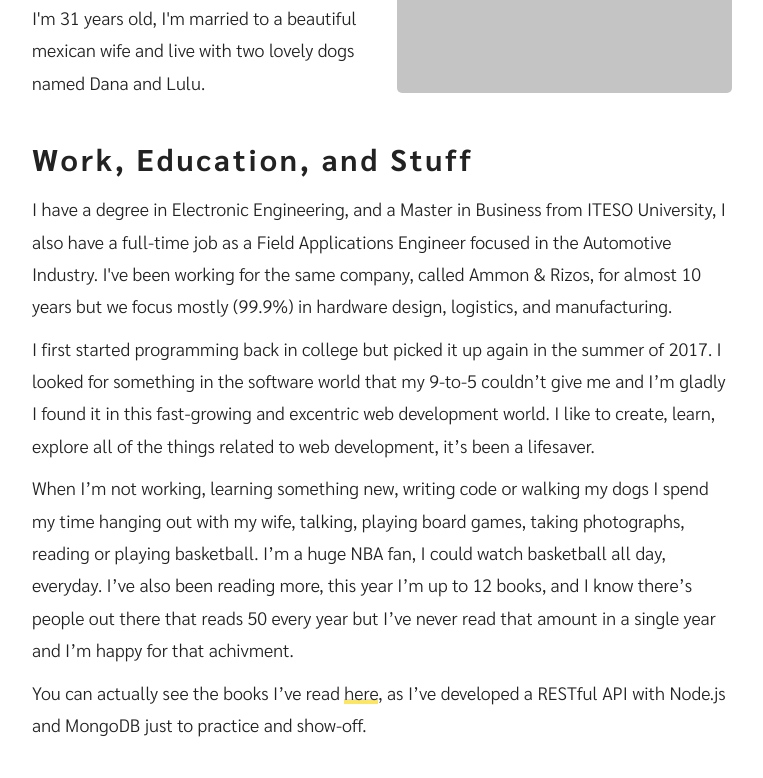
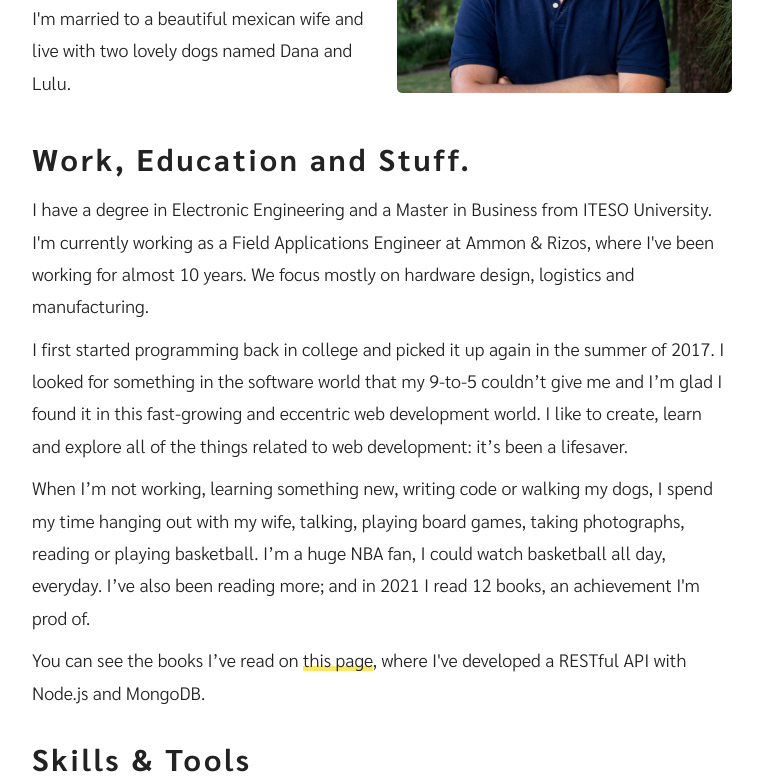
Before and after one commit to jesusrmz19/jesusrmz, a Next.js app: page /about in a window 1280 px wide. Shown: the part 800-1578 px from the top of the page, without its empty margins (258-1021 px from the left). Built offline with nearby package versions, Linux system fonts and the light colour scheme.

Commit message:
Add About images and changes in text in the about section

```diff
--- a/pages/about.js
+++ b/pages/about.js
@@ -160,6 +160,8 @@ const AboutPageStyles = styled.main`
           height: 180px;
           width: 100%;
           background: #c4c4c4;
+          background: url('../about_profile.jpg') center no-repeat;
+          background-size: cover;
           border-radius: 5px;
           display: flex;
           align-items: center;
@@ -196,7 +198,8 @@ const AboutPageStyles = styled.main`
         height: 180px;
         width: 100%;
         background: #c4c4c4;
-
+        background: url('../about_family.jpg') center no-repeat;
+        background-size: cover;
         font-family: var(--bold);
         display: flex;
         align-items: center;
@@ -275,44 +278,41 @@ export default function About() {
                   know me as the person who walks and feeds them every morning.
                 </p>
                 <p>
-                  I'm 31 years old, I'm married to a beautiful mexican wife and
-                  live with two lovely dogs named Dana and Lulu.
+                  I'm married to a beautiful mexican wife and live with two
+                  lovely dogs named Dana and Lulu.
                 </p>
               </div>
-              <div className="me__img">PICTURE COMMING SOON</div>
+              <div className="me__img"></div>
             </div>
             <div className="work">
-              <h2>Work, Education, and Stuff</h2>
+              <h2>Work, Education and Stuff.</h2>
               <p>
-                I have a degree in Electronic Engineering, and a Master in
-                Business from ITESO University, I also have a full-time job as a
-                Field Applications Engineer focused in the Automotive Industry.
-                I've been working for the same company, called Ammon & Rizos,
-                for almost 10 years but we focus mostly (99.9%) in hardware
-                design, logistics, and manufacturing.
+                I have a degree in Electronic Engineering and a Master in
+                Business from ITESO University. I'm currently working as a Field
+                Applications Engineer at Ammon & Rizos, where I've been working
+                for almost 10 years. We focus mostly on hardware design,
+                logistics and manufacturing.
               </p>
               <p>
-                I first started programming back in college but picked it up
+                I first started programming back in college and picked it up
                 again in the summer of 2017. I looked for something in the
-                software world that my 9-to-5 couldn’t give me and I’m gladly I
-                found it in this fast-growing and excentric web development
-                world. I like to create, learn, explore all of the things
-                related to web development, it’s been a lifesaver.
+                software world that my 9-to-5 couldn’t give me and I’m glad I
+                found it in this fast-growing and eccentric web development
+                world. I like to create, learn and explore all of the things
+                related to web development: it’s been a lifesaver.
               </p>
               <p>
                 When I’m not working, learning something new, writing code or
-                walking my dogs I spend my time hanging out with my wife,
+                walking my dogs, I spend my time hanging out with my wife,
                 talking, playing board games, taking photographs, reading or
                 playing basketball. I’m a huge NBA fan, I could watch basketball
-                all day, everyday. I’ve also been reading more, this year I’m up
-                to 12 books, and I know there’s people out there that reads 50
-                every year but I’ve never read that amount in a single year and
-                I’m happy for that achivment.
+                all day, everyday. I’ve also been reading more; and in 2021 I
+                read 12 books, an achievement I'm prod of.
               </p>
               <p>
-                You can actually see the books I’ve read{' '}
-                <Link href="/books">here</Link>, as I’ve developed a RESTful API
-                with Node.js and MongoDB just to practice and show-off.
+                You can see the books I’ve read on{' '}
+                <Link href="/books">this page</Link>, where I've developed a
+                RESTful API with Node.js and MongoDB.
               </p>
             </div>
             <div className="skills">
@@ -346,7 +346,7 @@ export default function About() {
                 </ul>
               </div>
             </div>
-            <div className="bigImg">PICTURE COMMING SOON</div>
+            <div className="bigImg"></div>
           </div>
         </section>
       </AboutPageStyles>
```
Also changed, not shown: public/about_family.jpg (added), public/about_profile.jpg (added).
